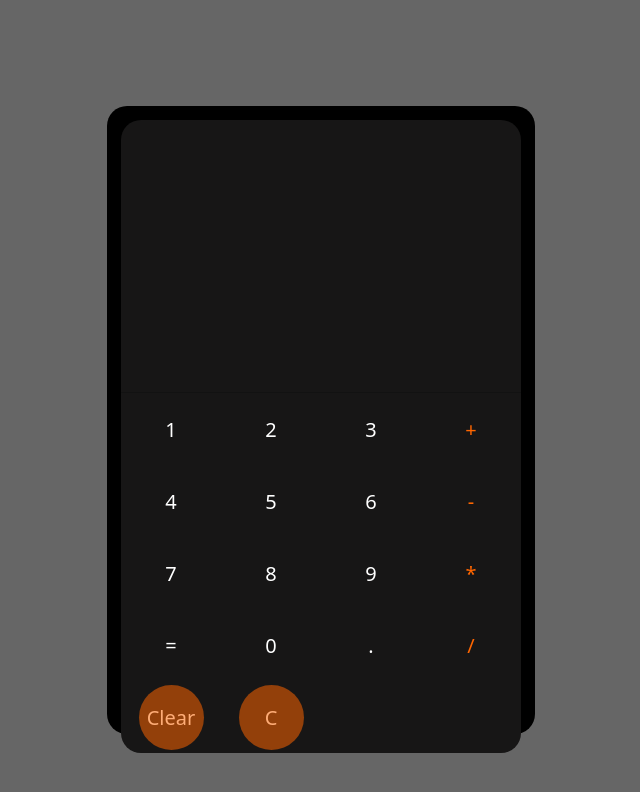
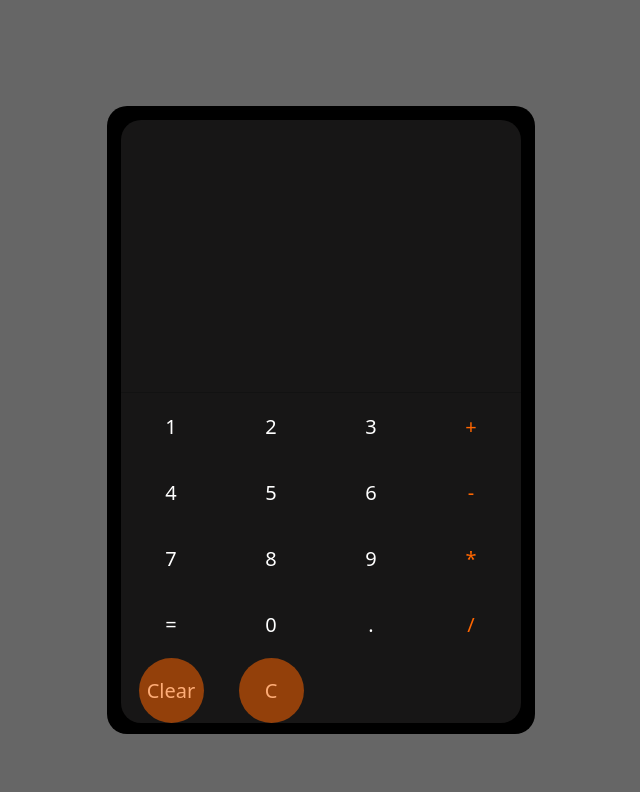
Before and after one commit to KritiusOne/Calculadora-REACT, a React (Create React App) app: page / in a window 1280 px wide. Shown: the top 792 px of the page, without its empty margins (319-959 px from the left). Built offline with nearby package versions, Linux system fonts and the light colour scheme; the HTML template or start-up script is replaced by a standard one.

Commit message:
era bait

```diff
--- a/src/STYLE-SHEET/boton.css
+++ b/src/STYLE-SHEET/boton.css
@@ -1,5 +1,5 @@
 .app-calc-keypad{
-	height: 60%;
+	height: 55%;
 	display: grid;
 	grid-template-columns: repeat(4, 1fr);
 	grid-template-rows: repeat(5, 1fr);
```
